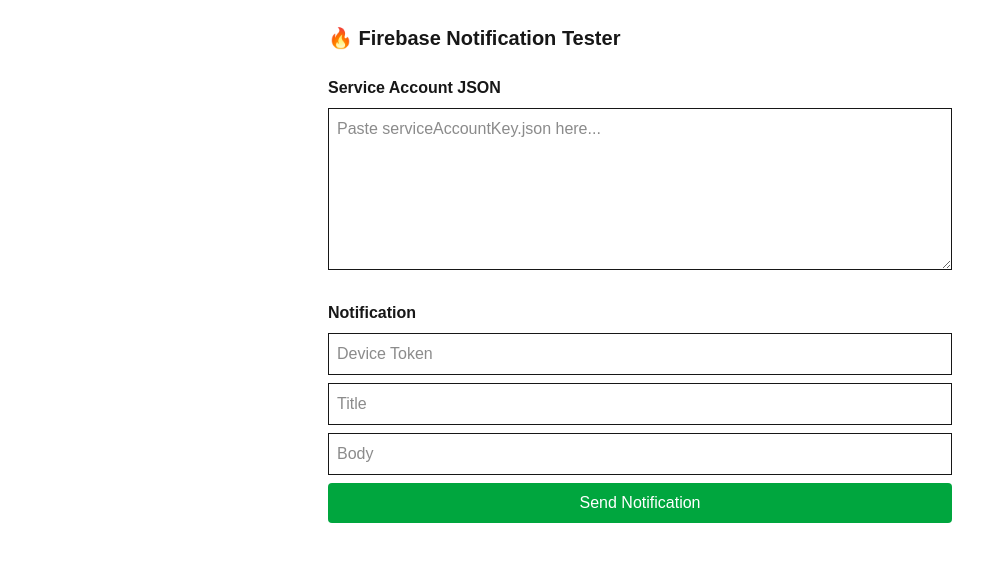
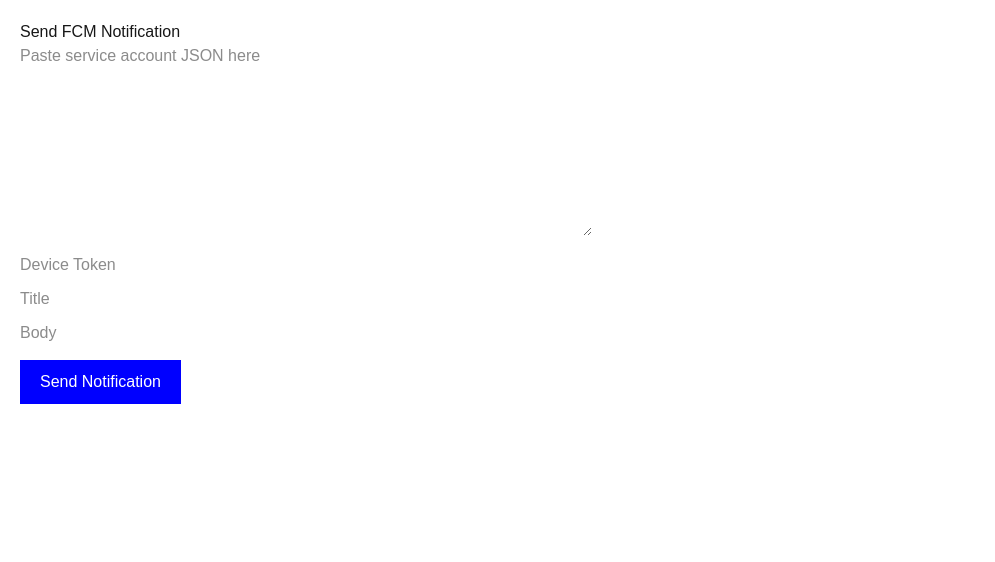
Before and after one commit to abhikashyap2698-netizen/fcm-test, a Next.js app: page / in a window 1280 px wide. Shown: the top 562 px of the page, without its empty margins (0-995 px from the left). Built offline with nearby package versions, Linux system fonts and the light colour scheme.

Commit message:
fix:remove all things

```diff
--- /dev/null
+++ b/src/lib/firebaseAdmin.js
@@ -0,0 +1,12 @@
+// lib/firebaseAdmin.js
+import admin from "firebase-admin";
+
+if (!admin.apps.length) {
+  const serviceAccount = JSON.parse(process.env.FIREBASE_SERVICE_ACCOUNT_KEY);
+
+  admin.initializeApp({
+    credential: admin.credential.cert(serviceAccount),
+  });
+}
+
+export default admin;
--- a/src/lib/mongo.ts
+++ /dev/null
@@ -1,23 +0,0 @@
-// lib/mongo.ts
-import { MongoClient, Db } from "mongodb";
-
-const uri =
-  "mongodb+srv://abhikashyap2698_db_user:t0YIOzXwPUF5IVaS@abhi-pro.xmk207b.mongodb.net/fcm_test?retryWrites=true&w=majority&maxPoolSize=1";
-
-const dbName = "fcm_test";
-
-let cachedClient: MongoClient | null = null;
-let cachedDb: Db | null = null;
-
-export async function connectToDB(): Promise<Db> {
-  if (cachedDb) return cachedDb;
-
-  if (!cachedClient) {
-    cachedClient = new MongoClient(uri);
-    await cachedClient.connect();
-  }
-
-  cachedDb = cachedClient.db(dbName);
-  console.log("✅ MongoDB connected (cached)");
-  return cachedDb;
-}
--- a/src/pages/api/clear.ts
+++ /dev/null
@@ -1,23 +0,0 @@
-import type { NextApiRequest, NextApiResponse } from "next";
-import { connectToDB } from "@/lib/mongo";
-
-function setCors(res: NextApiResponse) {
-  res.setHeader("Access-Control-Allow-Origin", "*");
-  res.setHeader("Access-Control-Allow-Methods", "POST,OPTIONS");
-  res.setHeader("Access-Control-Allow-Headers", "Content-Type");
-}
-
-export default async function handler(req: NextApiRequest, res: NextApiResponse) {
-  setCors(res);
-  if (req.method === "OPTIONS") return res.status(200).end();
-  if (req.method !== "POST") return res.status(405).end();
-
-  try {
-    const db = await connectToDB();
-    await db.collection("firebase_config").deleteMany({});
-    return res.status(200).json({ message: "Config cleared ✅" });
-  } catch (err: any) {
-    console.error("Clear API Error:", err);
-    return res.status(500).json({ error: err.message });
-  }
-}
--- a/src/pages/api/notify.ts
+++ /dev/null
@@ -1,57 +0,0 @@
-import type { NextApiRequest, NextApiResponse } from "next";
-import admin from "firebase-admin";
-
-let firebaseApp: admin.app.App | null = null;
-
-function setCors(res: NextApiResponse) {
-  res.setHeader("Access-Control-Allow-Origin", "*");
-  res.setHeader("Access-Control-Allow-Methods", "POST,OPTIONS");
-  res.setHeader("Access-Control-Allow-Headers", "Content-Type");
-}
-
-async function initFirebase(serviceAccount: any) {
-  if (firebaseApp) return firebaseApp;
-
-  // Fix private key line breaks
-  if (serviceAccount.private_key) {
-    serviceAccount.private_key = serviceAccount.private_key.replace(/\\n/g, "\n");
-  }
-
-  firebaseApp = admin.initializeApp({
-    credential: admin.credential.cert(serviceAccount),
-  });
-
-  return firebaseApp;
-}
-
-export default async function handler(req: NextApiRequest, res: NextApiResponse) {
-  setCors(res);
-  if (req.method === "OPTIONS") return res.status(200).end();
-
-  if (req.method !== "POST") {
-    return res.status(405).json({ error: "Method not allowed" });
-  }
-
-  try {
-    const { serviceAccount, token, title, body, data } = req.body;
-
-    if (!serviceAccount || !token || !title || !body) {
-      return res.status(400).json({ error: "Missing fields: serviceAccount, token, title, or body" });
-    }
-
-    await initFirebase(serviceAccount);
-
-    const message: admin.messaging.Message = {
-      token,
-      notification: { title, body },
-      data: data || {},
-    };
-
-    const response = await admin.messaging().send(message);
-
-    return res.status(200).json({ success: true, id: response });
-  } catch (err: any) {
-    console.error("Notify API Error:", err);
-    return res.status(500).json({ error: err.message });
-  }
-}
--- /dev/null
+++ b/src/pages/api/sendNotification.js
@@ -0,0 +1,48 @@
+import admin from "firebase-admin";
+
+export default async function handler(req, res) {
+  if (req.method !== "POST") {
+    return res.status(405).json({ error: "Only POST allowed" });
+  }
+
+  try {
+    const { serviceAccount, token, title, body } = req.body;
+
+    if (!serviceAccount || !token || !title || !body) {
+      return res
+        .status(400)
+        .json({ error: "Missing serviceAccount, token, title or body" });
+    }
+
+    // Fix private_key newlines
+    if (serviceAccount.private_key) {
+      serviceAccount.private_key = serviceAccount.private_key.replace(/\\n/g, "\n");
+    }
+
+    // Create a unique Firebase app instance for this request
+    const app = admin.initializeApp(
+      {
+        credential: admin.credential.cert(serviceAccount),
+      },
+      `app-${Date.now()}`
+    );
+
+    // Use messaging service from this app
+    const messaging = admin.messaging(app);
+
+    const message = {
+      notification: { title, body },
+      token,
+    };
+
+    const response = await messaging.send(message);
+
+    // Clean up app instance
+    await app.delete();
+
+    return res.status(200).json({ success: true, response });
+  } catch (err) {
+    console.error("🔥 Firebase Error:", err);
+    return res.status(500).json({ error: err.message });
+  }
+}
--- a/src/pages/api/upload.ts
+++ /dev/null
@@ -1,34 +0,0 @@
-import type { NextApiRequest, NextApiResponse } from "next";
-import { connectToDB } from "@/lib/mongo";
-
-// ✅ CORS helper
-function setCors(res: NextApiResponse) {
-  res.setHeader("Access-Control-Allow-Origin", "*");
-  res.setHeader("Access-Control-Allow-Methods", "POST,OPTIONS");
-  res.setHeader("Access-Control-Allow-Headers", "Content-Type");
-}
-
-export default async function handler(req: NextApiRequest, res: NextApiResponse) {
-  setCors(res);
-  if (req.method === "OPTIONS") return res.status(200).end();
-  if (req.method !== "POST") return res.status(405).end();
-
-  try {
-    const db = await connectToDB();
-    await db.collection("firebase_config").deleteMany({});
-
-    if (req.body?.json) {
-      const parsed = JSON.parse(req.body.json); // validate
-      await db.collection("firebase_config").insertOne({
-        content: parsed,
-        createdAt: new Date(),
-      });
-      return res.status(200).json({ message: "JSON stored ✅" });
-    }
-
-    return res.status(400).json({ error: "No JSON provided" });
-  } catch (err: any) {
-    console.error("Upload API Error:", err);
-    return res.status(500).json({ error: err.message });
-  }
-}
--- a/src/pages/index.tsx
+++ b/src/pages/index.tsx
@@ -1,73 +1,87 @@
 import { useState } from "react";
 
 export default function Home() {
-  const [jsonText, setJsonText] = useState("");
+  const [json, setJson] = useState(""); // service account JSON as string
   const [token, setToken] = useState("");
   const [title, setTitle] = useState("");
   const [body, setBody] = useState("");
 
-  const handleSend = async () => {
-    if (!jsonText || !token || !title || !body) return alert("Fill all fields!");
-
-    let serviceAccount;
+  const sendNotification = async () => {
     try {
-      serviceAccount = JSON.parse(jsonText);
-    } catch (err) {
-      return alert("Invalid JSON");
-    }
-
-    const res = await fetch("/api/notify", {
+      const res = await fetch("/api/sendNotification", {
         method: "POST",
         headers: { "Content-Type": "application/json" },
-      body: JSON.stringify({ serviceAccount, token, title, body, data: { screen: "Home" } }),
+        body: JSON.stringify({
+          serviceAccount: JSON.parse(json),
+          token,
+          title,
+          body,
+        }),
       });
 
-    const result = await res.json();
-    alert(res.ok ? "✅ Notification sent\n" + JSON.stringify(result) : result.error);
+      const data = await res.json();
+      console.log("Notification Response:", data);
+      if (data.success) {
+        alert("✅ Notification Sent!");
+      } else {
+        alert("❌ Error: " + JSON.stringify(data));
+      }
+    } catch (err:any) {
+      console.error(err);
+      alert("Error: " + err.message);
+    }
   };
 
   return (
-    <div className="p-6 max-w-2xl mx-auto space-y-6">
-      <h1 className="text-xl font-bold">🔥 Firebase Notification Tester</h1>
+    <div style={{ padding: 20 }}>
+      <h1>Send FCM Notification</h1>
 
-      <div>
-        <h3 className="font-semibold">Service Account JSON</h3>
       <textarea
-          placeholder="Paste serviceAccountKey.json here..."
-          value={jsonText}
-          onChange={(e) => setJsonText(e.target.value)}
-          className="border w-full p-2 mt-2"
-          rows={6}
+        placeholder="Paste service account JSON here"
+        value={json}
+        onChange={(e) => setJson(e.target.value)}
+        rows={8}
+        cols={60}
       />
-      </div>
+      <br />
 
-      <div>
-        <h3 className="font-semibold">Notification</h3>
       <input
         placeholder="Device Token"
         value={token}
         onChange={(e) => setToken(e.target.value)}
-          className="border w-full p-2 mt-2"
+        style={{ width: "400px", marginTop: "10px" }}
       />
+      <br />
+
       <input
         placeholder="Title"
         value={title}
         onChange={(e) => setTitle(e.target.value)}
-          className="border w-full p-2 mt-2"
+        style={{ width: "400px", marginTop: "10px" }}
       />
+      <br />
+
       <input
         placeholder="Body"
         value={body}
         onChange={(e) => setBody(e.target.value)}
-          className="border w-full p-2 mt-2"
+        style={{ width: "400px", marginTop: "10px" }}
       />
+      <br />
+
       <button
-          onClick={handleSend}
-          className="bg-green-600 text-white px-4 py-2 rounded w-full mt-2"
+        onClick={sendNotification}
+        style={{
+          marginTop: "15px",
+          padding: "10px 20px",
+          background: "blue",
+          color: "white",
+          border: "none",
+          cursor: "pointer",
+        }}
       >
         Send Notification
       </button>
     </div>
-    </div>
   );
 }
```
Lines whose indentation alone changed are shown as unchanged.
